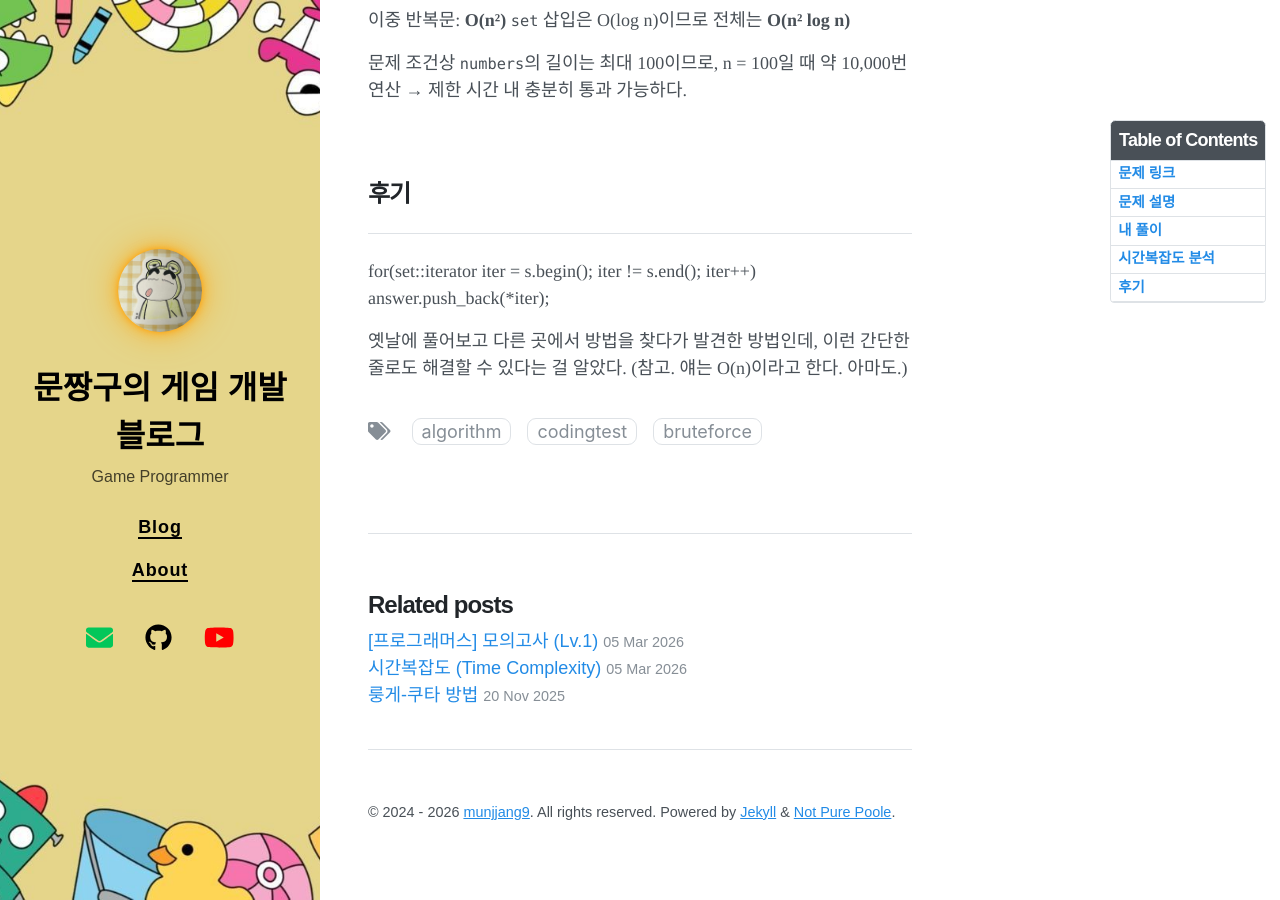
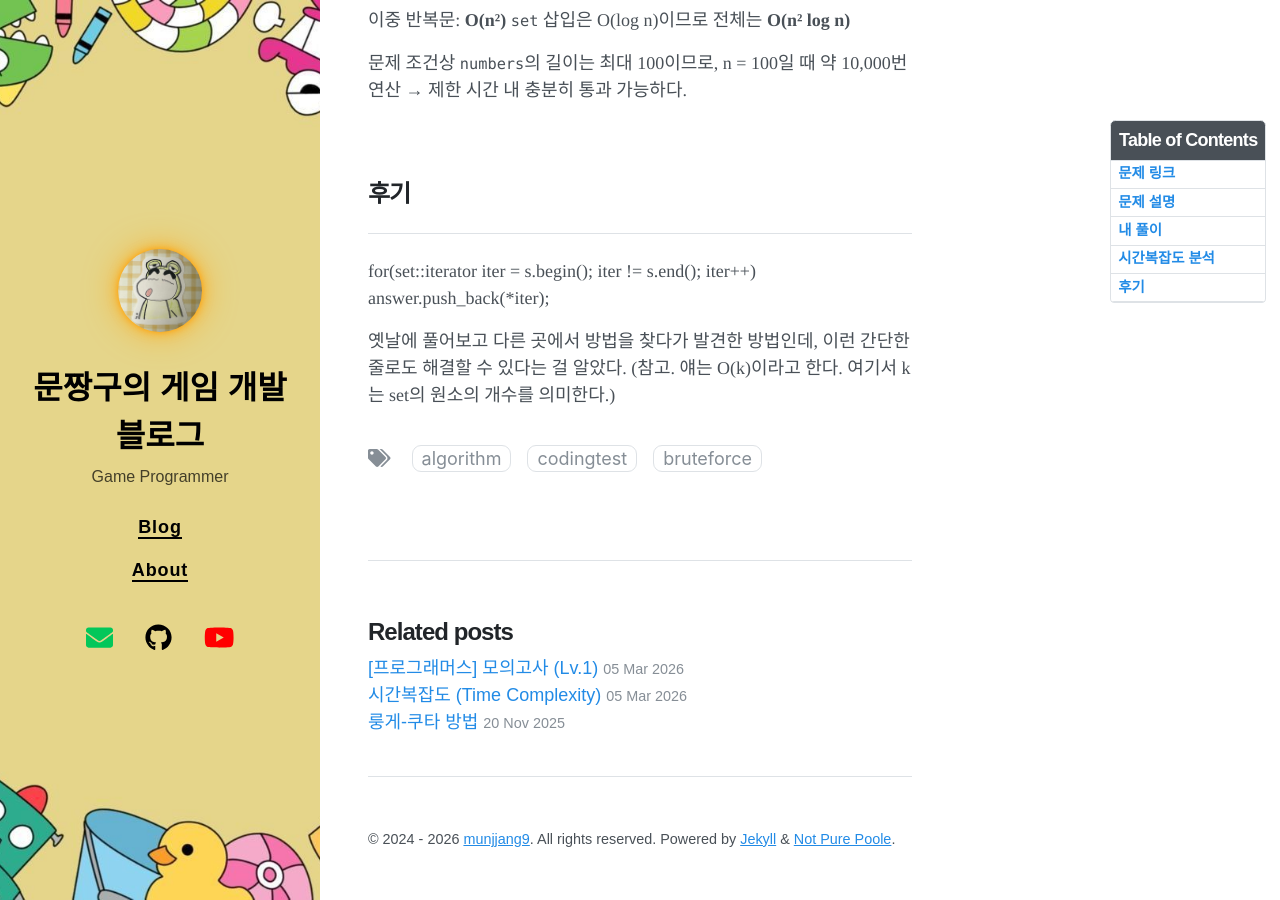
Before and after one commit to munjjang9/munjjang9.github.io, a Jekyll site: the page built from _posts/2026-03-05-PS-두개뽑아서더하기.md, in a window 1280 px wide and 900 px high, scrolled down 1662 px. Built offline with Jekyll 4.4.1, drawn with Linux system fonts in a browser that asks for light colours; nearby versions of some CDN libraries; comment, search, counter and statistics services are not loaded.

Commit message:
내용 수정

```diff
--- a/_posts/2026-03-05-PS-두개뽑아서더하기.md
+++ b/_posts/2026-03-05-PS-두개뽑아서더하기.md
@@ -79,4 +79,4 @@ vector<int> solution(vector<int> numbers) {
 for(set<int>::iterator iter = s.begin(); iter != s.end(); iter++)
         answer.push_back(*iter);
 
-옛날에 풀어보고 다른 곳에서 방법을 찾다가 발견한 방법인데, 이런 간단한 줄로도 해결할 수 있다는 걸 알았다. (참고. 얘는 O(n)이라고 한다. 아마도.)
+옛날에 풀어보고 다른 곳에서 방법을 찾다가 발견한 방법인데, 이런 간단한 줄로도 해결할 수 있다는 걸 알았다. (참고. 얘는 O(k)이라고 한다. 여기서 k는 set의 원소의 개수를 의미한다.)
```
